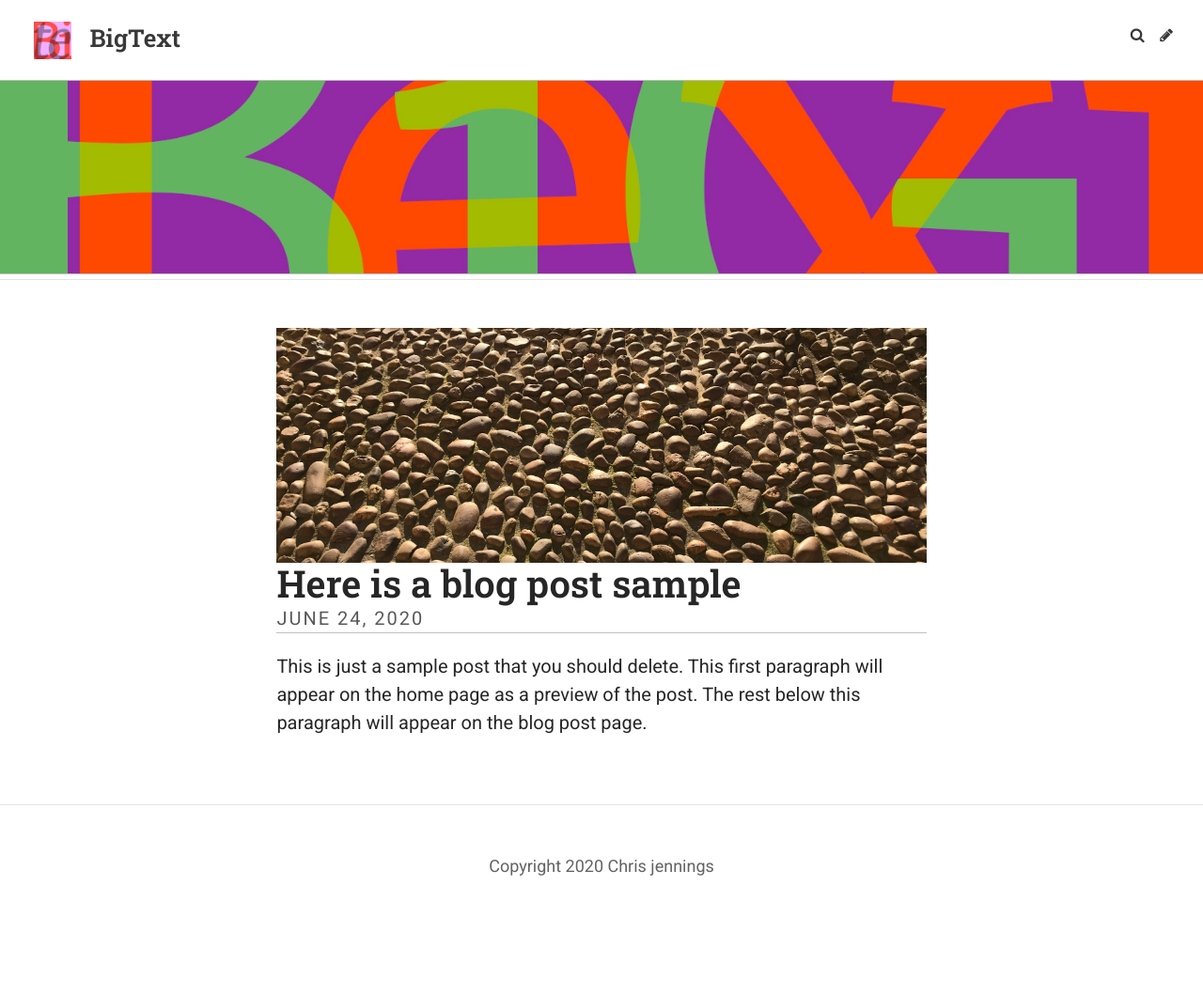
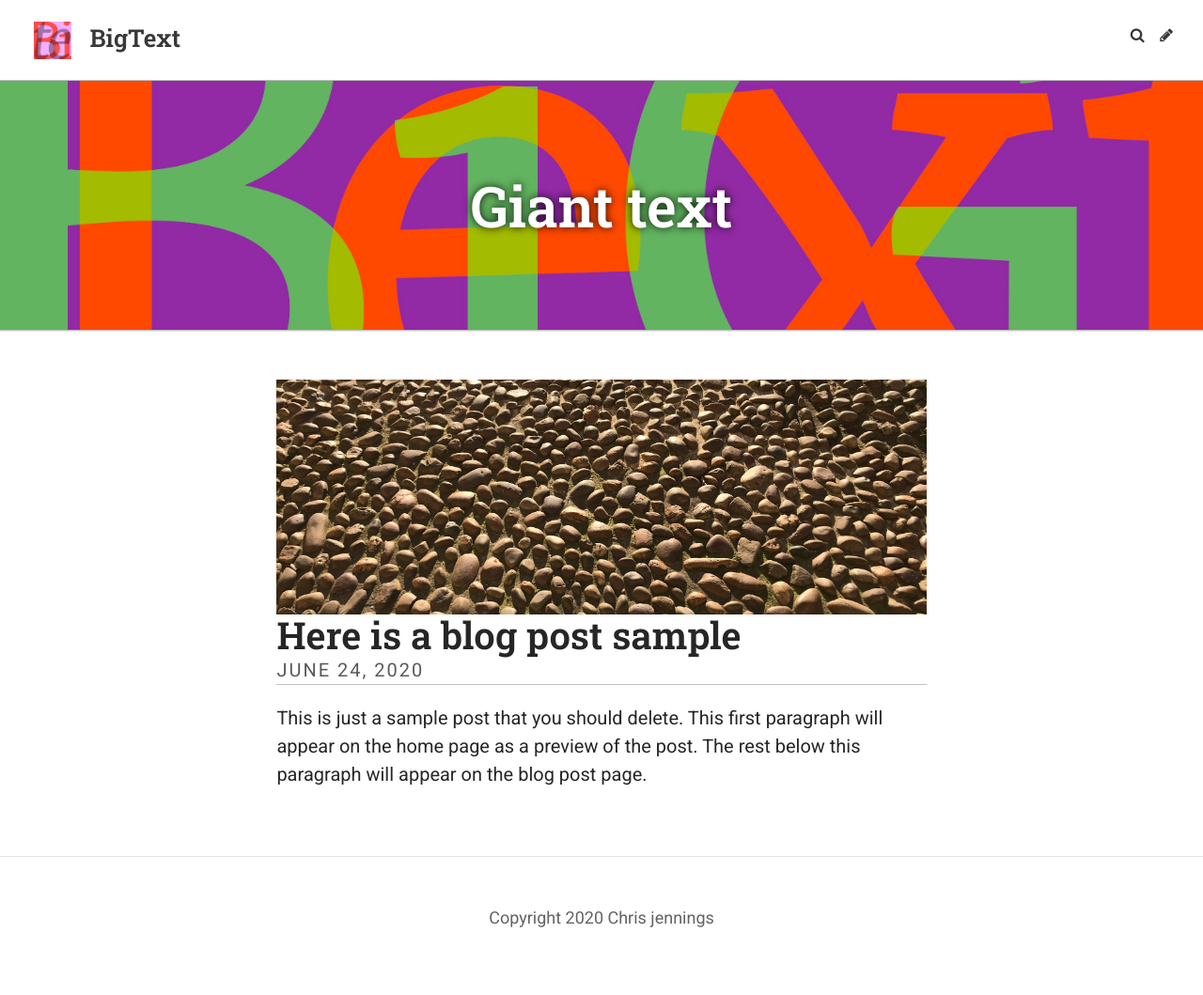
Before and after one commit to chrisatbrookes/bigtext, a Jekyll site: the page built from index.html, in a window 1280 px wide. Shown: the whole page at 94% size. Built offline with Jekyll 4.4.1, drawn with Linux system fonts in a browser that asks for light colours; the list of posts is cut into pages by our own code; before the commit the page ends 1004 px from its top, so only the background shows below that.

Commit message:
Update Settings “general”

```diff
--- a/_data/settings.yml
+++ b/_data/settings.yml
@@ -1,6 +1,6 @@
 title: BigText
 description: Looking at how type is used in gigantic lettering
-header_text: ""
+header_text: Giant text
 footer_text: Copyright 2020 Chris jennings
 header_feature_image: ../uploads/bigtext.jpg
 logo: ../uploads/btlogo.png
```
